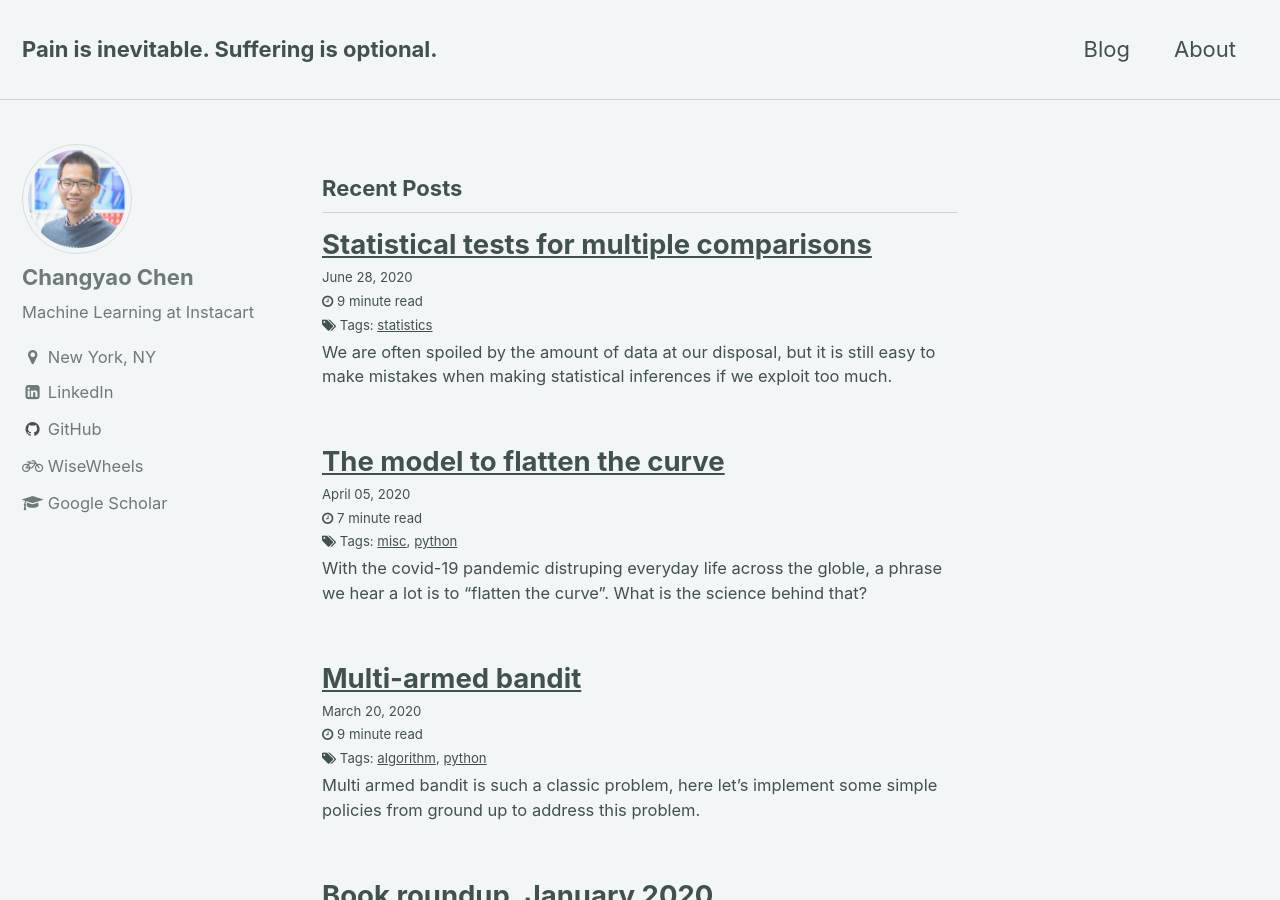
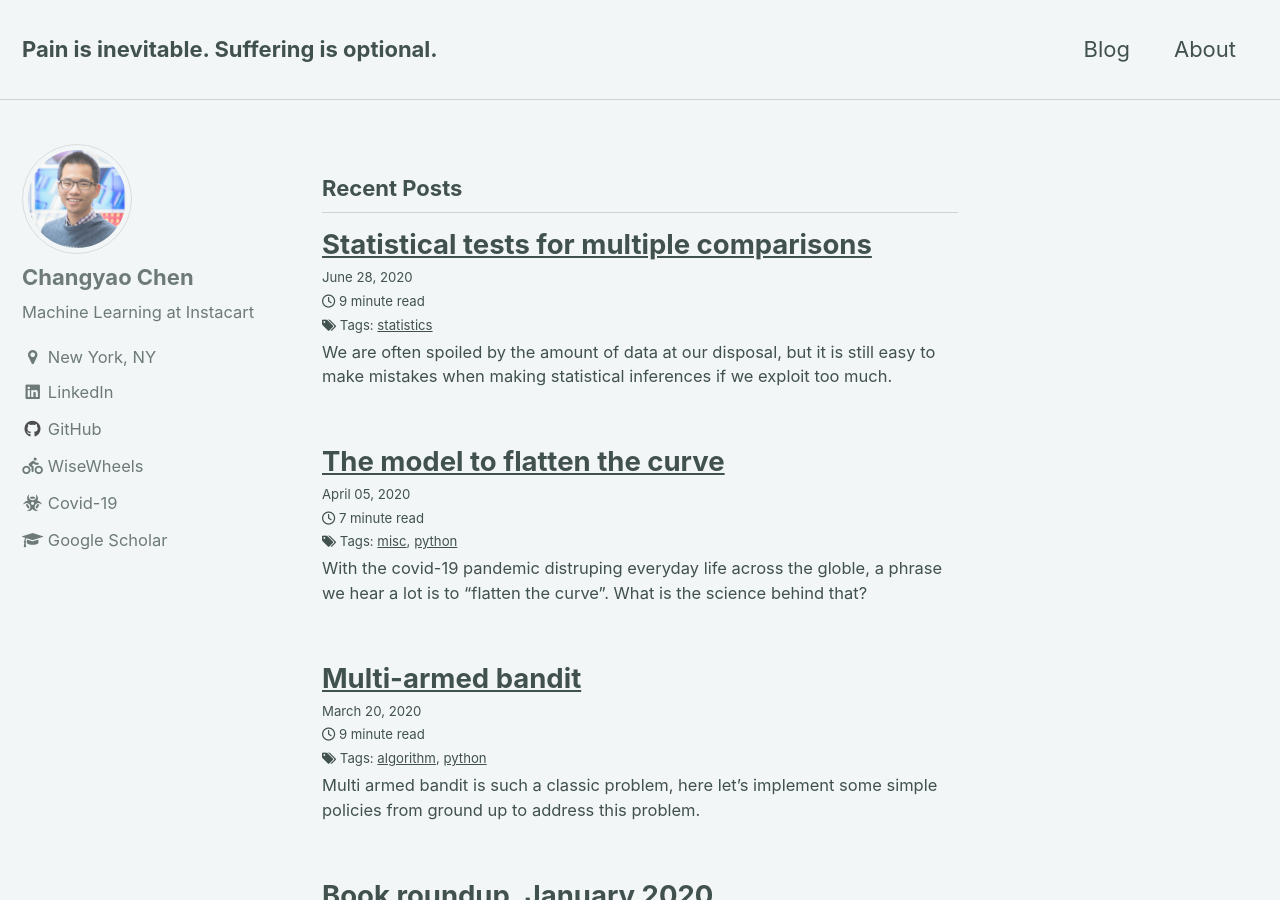
Before and after one commit to changyaochen/changyaochen.github.io, a Jekyll site: the page built from index.html, in a window 1280 px wide and 900 px high. Built offline with Jekyll 4.4.1, drawn with Linux system fonts in a browser that asks for light colours; nearby versions of some CDN libraries; the list of posts is cut into pages by our own code; comment, search, counter and statistics services are not loaded.

Commit message:
add covid site

```diff
--- a/_includes/author-profile-custom-links.html
+++ b/_includes/author-profile-custom-links.html
@@ -7,7 +7,13 @@
 -->
 <li>
     <a href="http://www.wisewheels.us" itemprop="sameAs">
-      <i class="fa fa-fw fa-bicycle" aria-hidden="true"></i> WiseWheels
+      <i class="fa fa-fw fa-biking" aria-hidden="true"></i> WiseWheels
+    </a>
+</li>
+
+<li>
+    <a href="http://covid-19.scientifichpc.com/" itemprop="sameAs">
+      <i class="fa fa-fw fa-biohazard" aria-hidden="true"></i> Covid-19
     </a>
 </li>
 
--- a/_includes/head/custom.html
+++ b/_includes/head/custom.html
@@ -7,5 +7,5 @@
 <link rel="mask-icon" href="/safari-pinned-tab.svg" color="#5bbad5">
 <meta name="msapplication-TileColor" content="#da532c">
 <meta name="theme-color" content="#ffffff">
-
+<script src="https://kit.fontawesome.com/26558279f5.js" crossorigin="anonymous"></script>
 <!-- end custom head snippets -->
```
